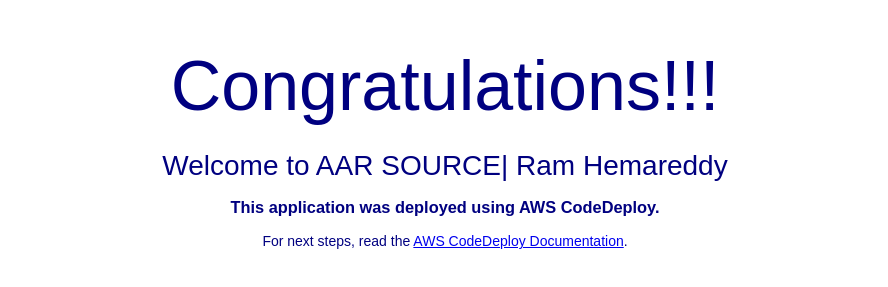
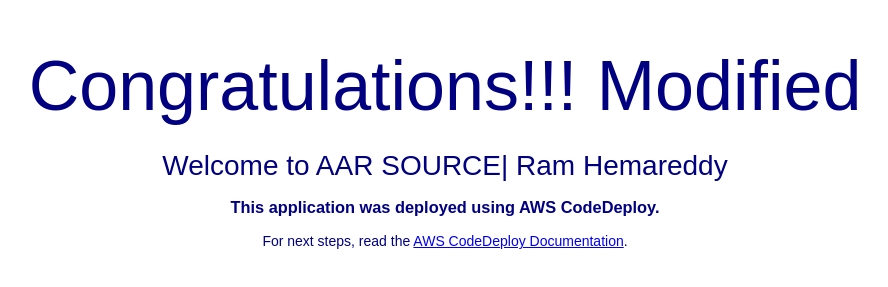
Before and after one commit to MaileMahesh/ci_practice_repo, a plain HTML site: page index.html in a window 1280 px wide. Shown: the part 201-488 px from the top of the page, without its empty margins (195-1083 px from the left). Drawn offline with Linux system fonts and the light colour scheme.

Commit message:
Update index.html
changes made

```diff
--- a/index.html
+++ b/index.html
@@ -27,7 +27,7 @@
 <body>
   <div align="center">
     <img src="https://s3.ap-south-1.amazonaws.com/www.basava.com/aar_logo_final.png" style="max-width: 20%;">
-    <h1>Congratulations!!! </h1>
+    <h1>Congratulations!!! Modified</h1>
       <h2>Welcome to AAR SOURCE| Ram Hemareddy</h2>
     <h3>This application was deployed using AWS CodeDeploy.</h3>
     <p>For next steps, read the <a href="http://aws.amazon.com/documentation/codedeploy">AWS CodeDeploy Documentation</a>.</p>
```
